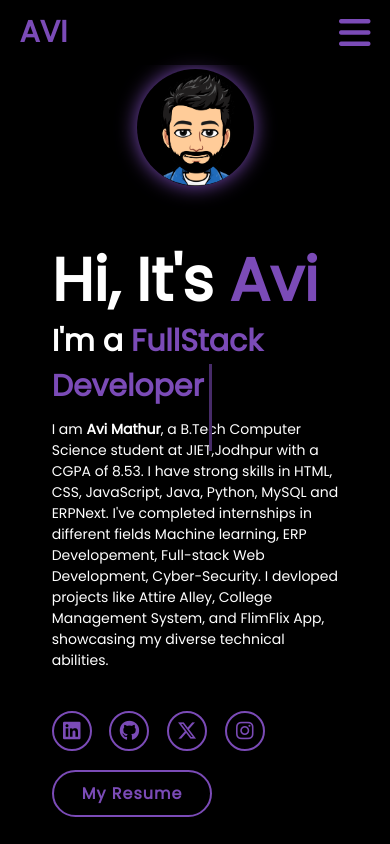
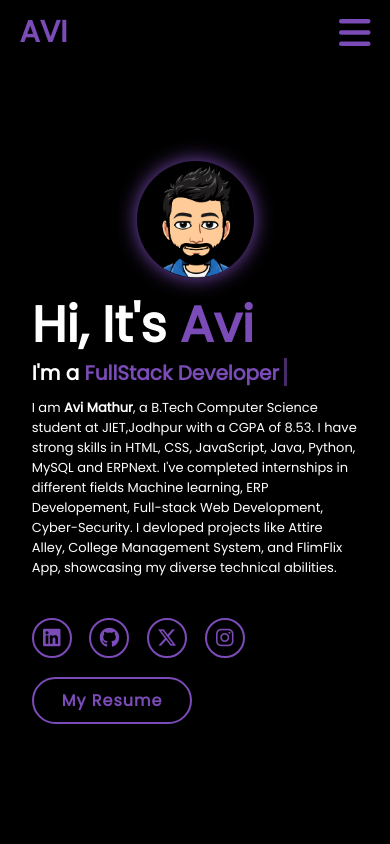
Before and after one commit to Smuggler0P/portfolio, a website: page index.html in a window 390 px wide. Shown: the top 844 px of the page. Drawn offline with nearby package versions, Linux system fonts and the light colour scheme.

Commit message:
Made some changes in responsiveness

```diff
--- a/style.css
+++ b/style.css
@@ -306,21 +306,21 @@ span {
 
 @media (max-width: 675px) {
   .home {
-    gap: 5rem;
+    gap: 1rem;
     flex-direction: column;
-    margin: 0rem 4rem;
+    margin: 0rem 2rem;
   }
 
   .home .home-content h1 {
-    font-size: 6rem;
+    font-size: 5rem;
   }
 
   .home .home-content h3 {
-    font-size: 3rem;
+    font-size: 2rem;
   }
 
   .home .home-content p {
-    font-size: 1.4rem;
+    font-size: 1.3rem;
   }
 
   .home .home-img img {
```
